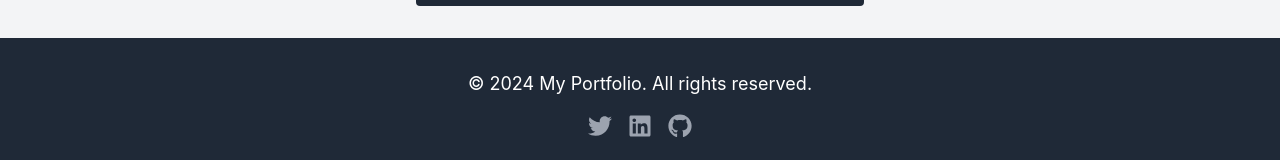
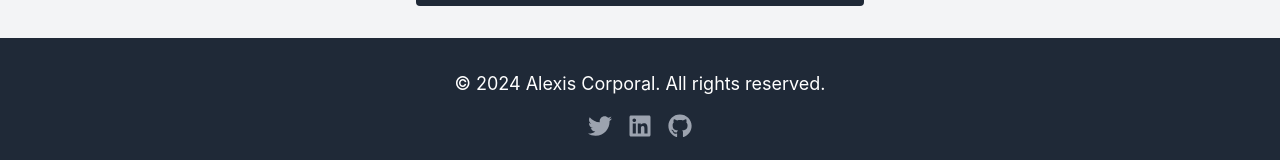
Before and after one commit to Alexis12119/personal-website, a React (Create React App) app: page / in a window 1280 px wide. Shown: the part 2358-2518 px from the top of the page. Built offline with nearby package versions, Linux system fonts and the light colour scheme.

Commit message:
feat(footer): use my name.

```diff
--- a/src/components/Footer.js
+++ b/src/components/Footer.js
@@ -7,7 +7,7 @@ function Footer() {
   return (
     <footer className="bg-gray-800 dark:bg-gray-900 text-white dark:text-gray-300 py-8">
       <div className="container mx-auto flex flex-col items-center space-y-4">
-        <p className="text-lg">&copy; {currentYear} My Portfolio. All rights reserved.</p>
+        <p className="text-lg">&copy; {currentYear} Alexis Corporal. All rights reserved.</p>
         <div className="flex space-x-4">
           <a
             href="https://twitter.com"
```
